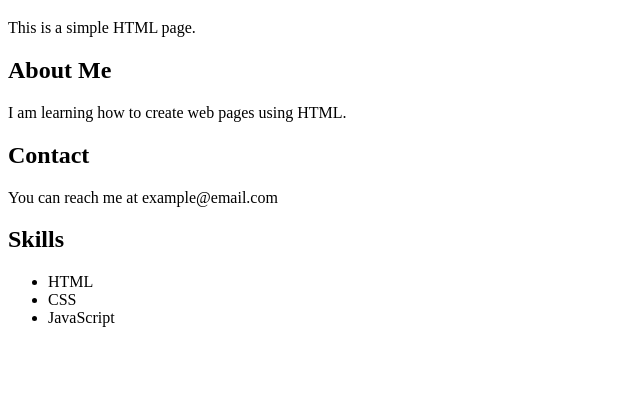
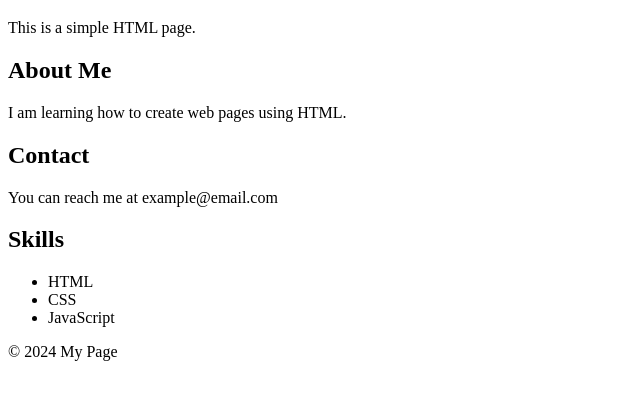
Before and after one commit to LakshminarayaniV/day2.1, a plain HTML site: page index.html in a window 1280 px wide. Shown: the part 61-460 px from the top of the page, without its empty margins (0-640 px from the left). Drawn offline with Linux system fonts and the light colour scheme.

Commit message:
code for python

```diff
--- a/index.html
+++ b/index.html
@@ -19,4 +19,6 @@
         <li>JavaScript</li>
     </ul>
 </body>
+<footer>
+    <p>&copy; 2024 My Page</p>
 </html>
```
